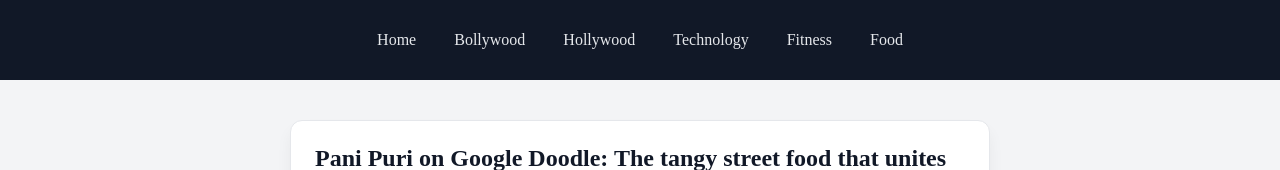
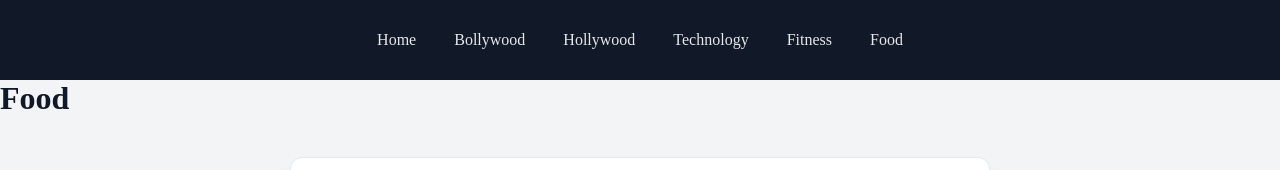
Before and after one commit to manpreetkaur292006-design/REACT-JS-CLASSES, a React (Vite) app in the folder React-blog/: page /food in a window 1280 px wide. Shown: the top 170 px of the page. Built offline with nearby package versions, Linux system fonts and the light colour scheme.

Commit message:
added the heading

```diff
--- a/React-blog/src/component/Food.jsx
+++ b/React-blog/src/component/Food.jsx
@@ -6,6 +6,8 @@ const Food = () => {
   const FoodData = Data.filter((item)=>item.category==="Food");
 
   return (
+    <>
+    <h1>Food</h1>
     <div className='blog-section-container'>
       {FoodData.map((fooddata)=>(
         <div className='blog-section-div'>
@@ -15,6 +17,7 @@ const Food = () => {
         </div>
       ))}
     </div>
+    </>
   )
 }
 
```
